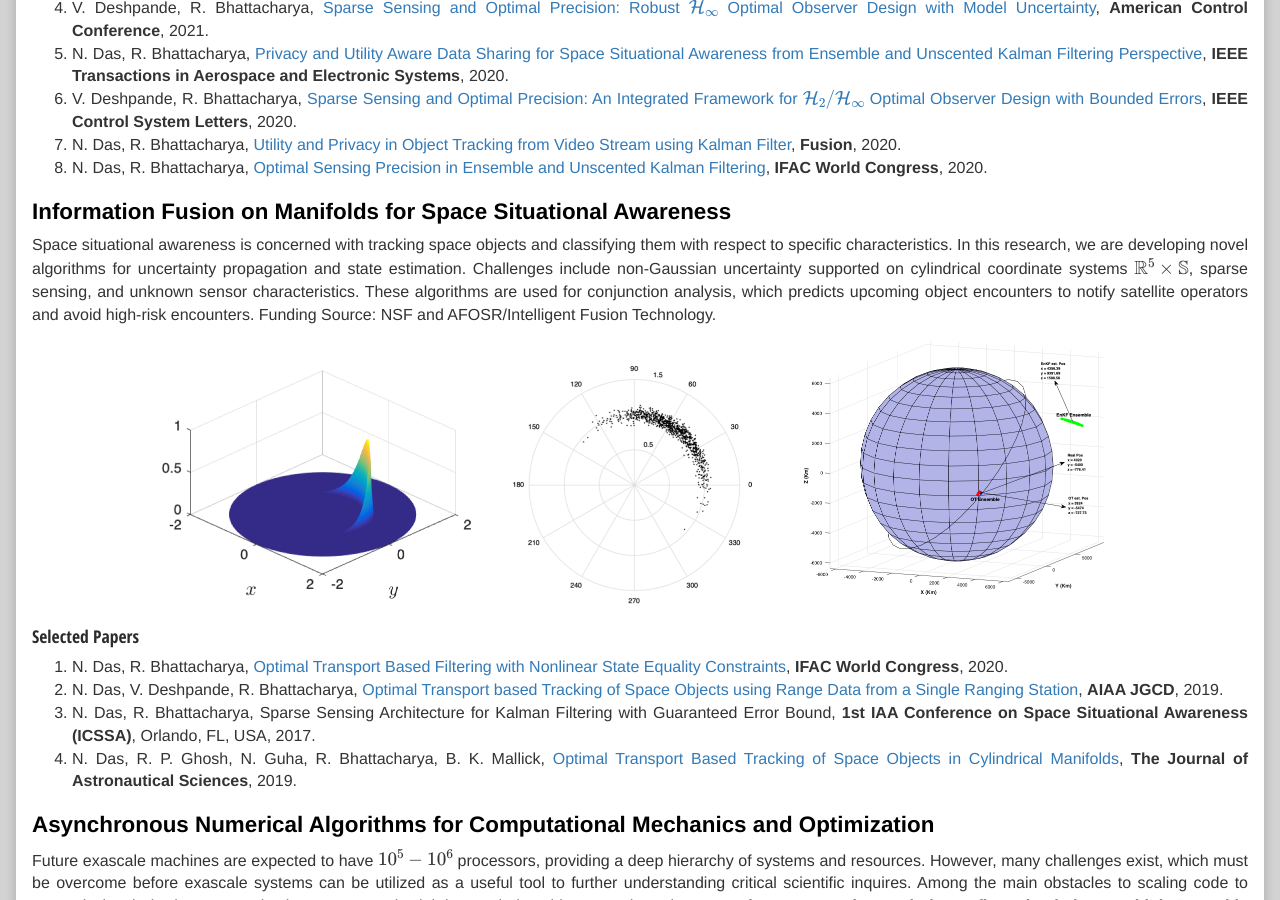
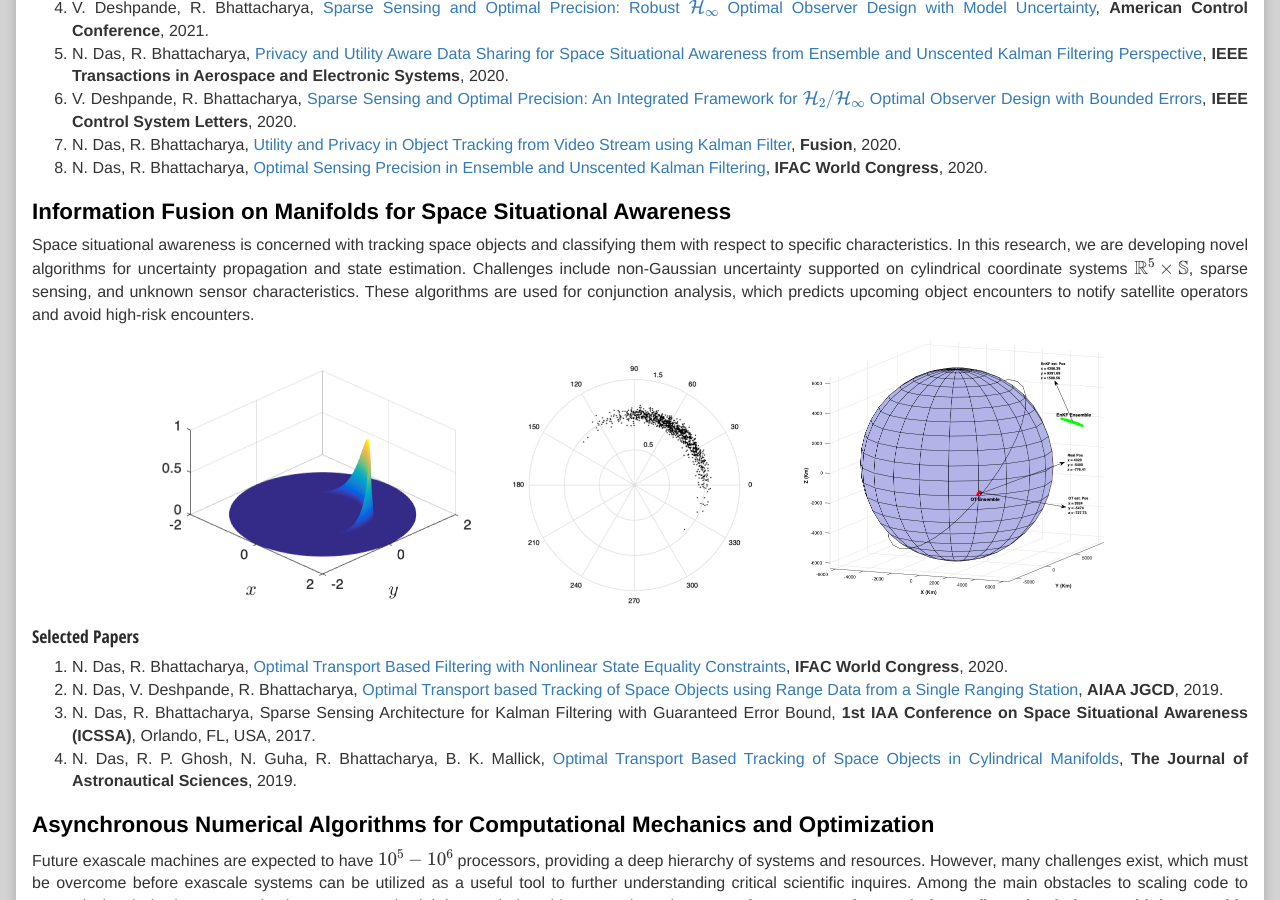
Before and after one commit to isrlab/isrlab.github.io, a Jekyll site: the page built from 01 index.md, in a window 1280 px wide and 900 px high, scrolled down 1809 px. Built offline with Jekyll 4.4.1, drawn with Linux system fonts in a browser that asks for light colours; nearby versions of some CDN libraries.

Commit message:
Updated index.md

```diff
--- a/01 index.md
+++ b/01 index.md
@@ -36,7 +36,7 @@ We are interested in determining sparse architectures for control and estimation
 
 ## Information Fusion on Manifolds for Space Situational Awareness
 
-Space situational awareness is concerned with tracking space objects and classifying them with respect to specific characteristics. In this research, we are developing novel algorithms for uncertainty propagation and state estimation. Challenges include non-Gaussian uncertainty supported on cylindrical coordinate systems $$\mathbb{R}^5\times\mathbb{S}$$, sparse sensing, and unknown sensor characteristics. These algorithms are used for conjunction analysis, which predicts upcoming object encounters to notify satellite operators and avoid high-risk encounters. Funding Source: NSF and AFOSR/Intelligent Fusion Technology.
+Space situational awareness is concerned with tracking space objects and classifying them with respect to specific characteristics. In this research, we are developing novel algorithms for uncertainty propagation and state estimation. Challenges include non-Gaussian uncertainty supported on cylindrical coordinate systems $$\mathbb{R}^5\times\mathbb{S}$$, sparse sensing, and unknown sensor characteristics. These algorithms are used for conjunction analysis, which predicts upcoming object encounters to notify satellite operators and avoid high-risk encounters.
 
 <img class="mySlides" src="assets/images/ssa.png" style="display:block; margin:auto; width:100%;max-width:960px">
 
```
